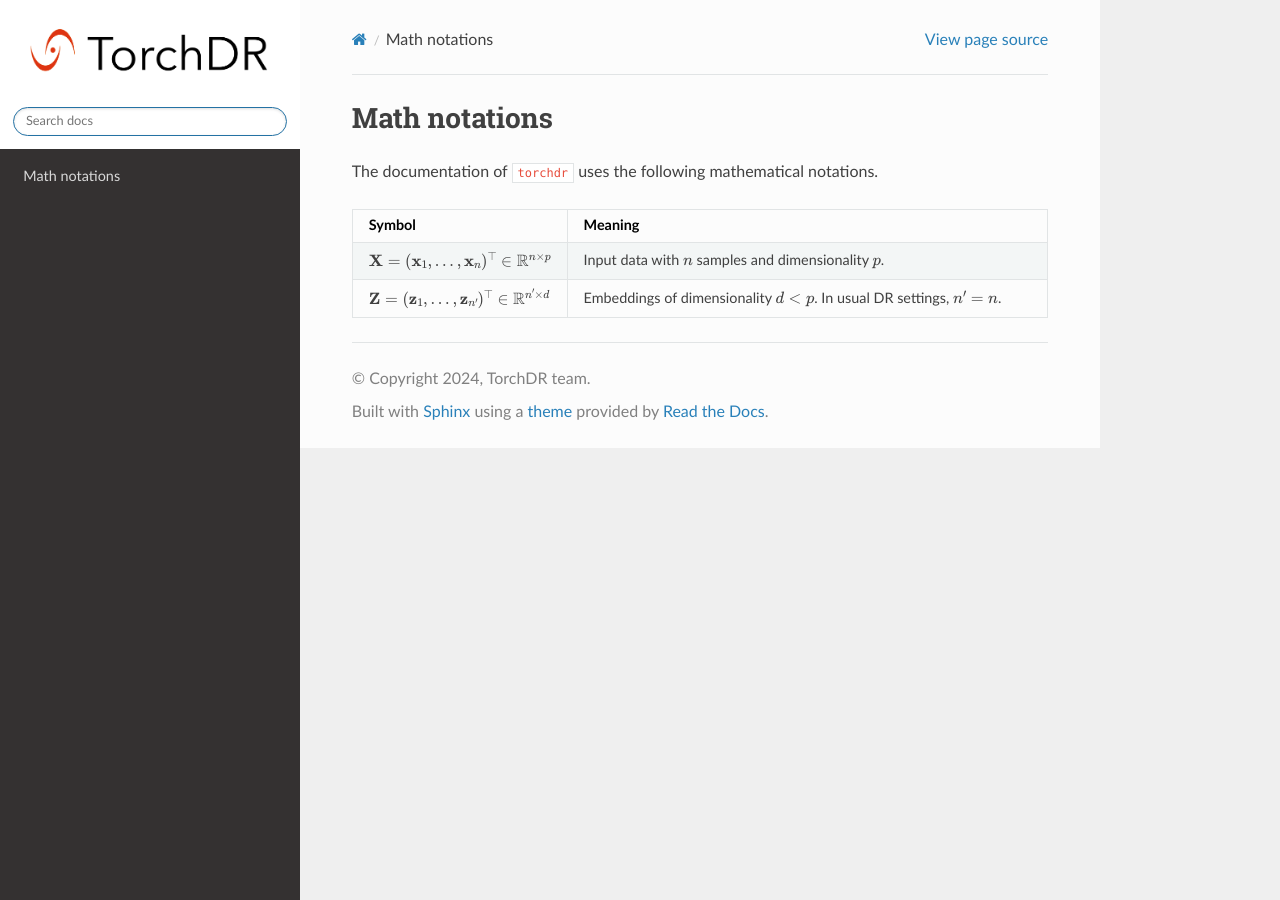
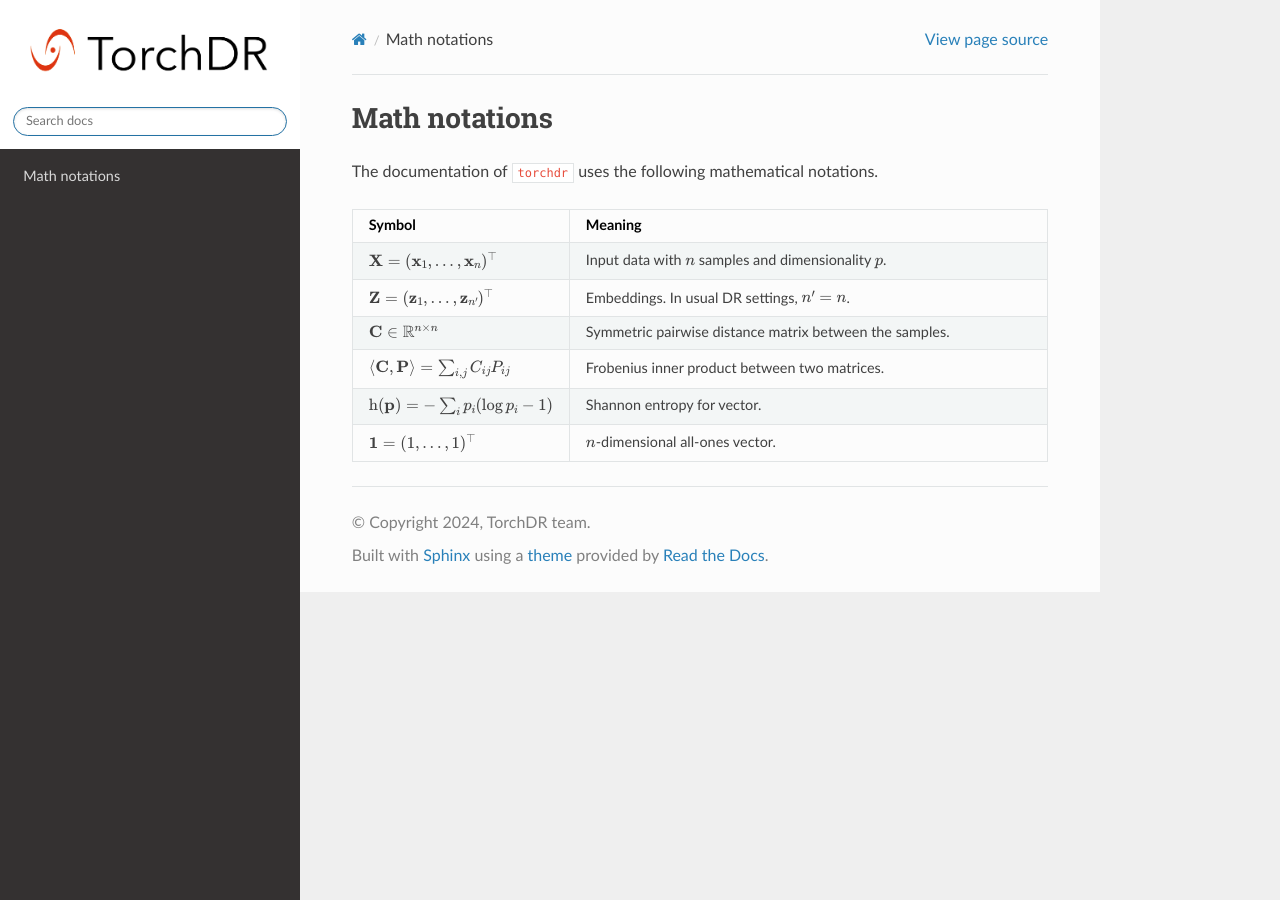
Before and after one commit to TorchDR/TorchDR, a Sphinx documentation site: the page built from docs/source/torchdr.notation.rst, in a window 1280 px wide. Built offline with Sphinx 7.4.7 and the Read the Docs theme 2.0.0, drawn with Linux system fonts in a browser that asks for light colours.

Commit message:
math notations

```diff
--- a/README.rst
+++ b/README.rst
@@ -6,7 +6,7 @@
 
 |Pytorch| |Python 3.10+| |Black| |Test Status| |codecov| |License|
 
-Github repository: `<https://github.com/torchdr/torchdr>`_.
+Github repository: `<https://github.com/torchdr/torchdr/>`_.
 
 Documentation: `<https://torchdr.github.io/>`_.
 
--- a/docs/source/conf.py
+++ b/docs/source/conf.py
@@ -62,30 +62,7 @@ sphinx_gallery_conf = {
 
 # how to define macros: https://docs.mathjax.org/en/latest/input/tex/macros.html
 mathjax3_config = {
-    "tex": {
-        "equationNumbers": {"autoNumber": "AMS", "useLabelIds": True},
-        "macros": {
-            "forw": [r"{A\left({#1}\right)}", 1],
-            "noise": [r"{N\left({#1}\right)}", 1],
-            "inverse": [r"{R\left({#1}\right)}", 1],
-            "inversef": [r"{R\left({#1},{#2}\right)}", 2],
-            "reg": [r"{g_\sigma\left({#1}\right)}", 1],
-            "regname": r"g_\sigma",
-            "sensor": [r"{\eta\left({#1}\right)}", 1],
-            "datafid": [r"{f\left({#1},{#2}\right)}", 2],
-            "datafidname": r"f",
-            "distance": [r"{d\left({#1},{#2}\right)}", 2],
-            "distancename": r"d",
-            "denoiser": [r"{\operatorname{D}_{{#2}}\left({#1}\right)}", 2],
-            "denoisername": r"\operatorname{D}_{\sigma}",
-            "xset": r"\mathcal{X}",
-            "yset": r"\mathcal{Y}",
-            "group": r"\mathcal{G}",
-            "metric": [r"{d\left({#1},{#2}\right)}", 2],
-            "loss": [r"{\mathcal\left({#1}\right)}", 1],
-            "conj": [r"{\overline{#1}^{\top}}", 1],
-        },
-    }
+    "tex": {"equationNumbers": {"autoNumber": "AMS", "useLabelIds": True}}
 }
 
 math_numfig = True
@@ -97,10 +74,10 @@ numfig_secnum_depth = 3
 
 html_theme = "sphinx_rtd_theme"
 html_static_path = []
-# html_favicon = "figures/logo.ico"
+html_favicon = "figures/logo.ico"
 html_logo = "figures/torchdr_logo.png"
 html_theme_options = {
-    # "analytics_id": "G-NSEKFKYSGR",  # Provided by Google in your dashboard G-
+    # "analytics_id": "",  # Provided by Google in your dashboard G-
     "analytics_anonymize_ip": False,
     "logo_only": True,
     "display_version": True,
--- a/docs/source/torchdr.notation.rst
+++ b/docs/source/torchdr.notation.rst
@@ -4,12 +4,20 @@ Math notations
 The documentation of ``torchdr`` uses the following mathematical notations.
 
 .. list-table::
-   :widths: 10 50
-   :header-rows: 1
+  :widths: 10 50
+  :header-rows: 1
 
-   * - Symbol
-     - Meaning
-   * - :math:`\mathbf{X} = (\mathbf{x}_1, ..., \mathbf{x}_n)^\top \in \mathbb{R}^{n \times p}`
-     - Input data with :math:`n` samples and dimensionality :math:`p`.
-   * - :math:`\mathbf{Z} = (\mathbf{z}_1, ..., \mathbf{z}_{n'})^\top \in \mathbb{R}^{n' \times d}`
-     - Embeddings of dimensionality :math:`d < p`. In usual DR settings, :math:`n' = n`.
+  * - Symbol
+    - Meaning
+  * - :math:`\mathbf{X} = (\mathbf{x}_1, ..., \mathbf{x}_n)^\top`
+    - Input data with :math:`n` samples and dimensionality :math:`p`.
+  * - :math:`\mathbf{Z} = (\mathbf{z}_1, ..., \mathbf{z}_{n'})^\top`
+    - Embeddings. In usual DR settings, :math:`n' = n`.
+  * - :math:`\mathbf{C} \in \mathbb{R}^{n \times n}`
+    - Symmetric pairwise distance matrix between the samples.
+  * - :math:`\langle \mathbf{C}, \mathbf{P} \rangle = \sum_{i,j} C_{ij} P_{ij}`
+    - Frobenius inner product between two matrices.
+  * - :math:`\mathrm{h}(\mathbf{p}) = - \sum_{i} p_{i} (\log p_{i} - 1)`
+    - Shannon entropy for vector.
+  * - :math:`\mathbf{1} = (1,...,1)^\top`
+    - :math:`n`-dimensional all-ones vector.
```
Also changed, not shown: docs/source/figures/logo.ico (added).
